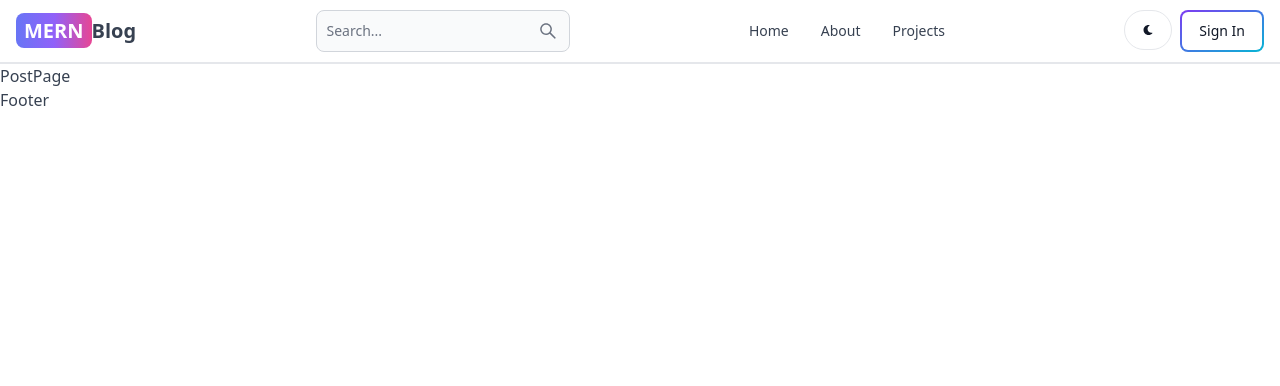
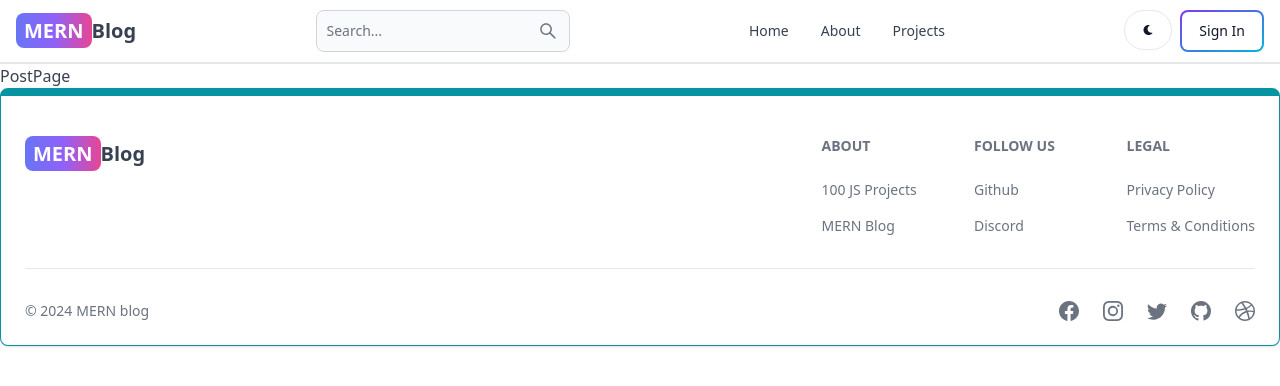
Before and after one commit to marco-soria/mern-blog-js, a React (Vite) app in the folder client/: page /post/1 in a window 1280 px wide. Shown: the top 386 px of the page. Built offline with nearby package versions, Linux system fonts and the light colour scheme; no server answers.

Commit message:
added Footer

```diff
--- a/client/src/components/Footer.jsx
+++ b/client/src/components/Footer.jsx
@@ -1,7 +1,82 @@
-import React from 'react'
+import { Footer as FooterFlowbite } from 'flowbite-react';
+import { Link } from 'react-router-dom';
+import { BsFacebook, BsInstagram, BsTwitter, BsGithub, BsDribbble } from 'react-icons/bs';
 
 export const Footer = () => {
   return (
-    <div>Footer</div>
-  )
+    <FooterFlowbite container className='border border-t-8 border-teal-500'>
+      <div className='w-full max-w-7xl mx-auto'>
+        <div className='grid w-full justify-between sm:flex md:grid-cols-1'>
+          <div className='mt-5'>
+            <Link
+              to='/'
+              className='self-center whitespace-nowrap text-lg sm:text-xl font-semibold dark:text-white'
+            >
+              <span className='px-2 py-1 bg-gradient-to-r from-indigo-500 via-purple-500 to-pink-500 rounded-lg text-white'>
+                MERN
+              </span>
+              Blog
+            </Link>
+          </div>
+          <div className='grid grid-cols-2 gap-8 mt-4 sm:grid-cols-3 sm:gap-6'>
+            <div>
+              <FooterFlowbite.Title title='About' />
+              <FooterFlowbite.LinkGroup col>
+                <FooterFlowbite.Link
+                  href='#'
+                  target='_blank'
+                  rel='noopener noreferrer'
+                >
+                  100 JS Projects
+                </FooterFlowbite.Link>
+                <FooterFlowbite.Link
+                  href='/about'
+                  target='_blank'
+                  rel='noopener noreferrer'
+                >
+                  MERN Blog
+                </FooterFlowbite.Link>
+              </FooterFlowbite.LinkGroup>
+            </div>
+            <div>
+              <FooterFlowbite.Title title='Follow us' />
+              <FooterFlowbite.LinkGroup col>
+                <FooterFlowbite.Link
+                  href='#'
+                  target='_blank'
+                  rel='noopener noreferrer'
+                >
+                  Github
+                </FooterFlowbite.Link>
+                <FooterFlowbite.Link href='#'>Discord</FooterFlowbite.Link>
+              </FooterFlowbite.LinkGroup>
+            </div>
+            <div>
+              <FooterFlowbite.Title title='Legal' />
+              <FooterFlowbite.LinkGroup col>
+                <FooterFlowbite.Link href='#'>Privacy Policy</FooterFlowbite.Link>
+                <FooterFlowbite.Link href='#'>Terms &amp; Conditions</FooterFlowbite.Link>
+              </FooterFlowbite.LinkGroup>
+            </div>
+          </div>
+        </div>
+        <FooterFlowbite.Divider />
+        <div className='w-full sm:flex sm:items-center sm:justify-between'>
+          <FooterFlowbite.Copyright
+            href='#'
+            by="MERN blog"
+            year={new Date().getFullYear()}
+          />
+          <div className="flex gap-6 sm:mt-0 mt-4 sm:justify-center">
+            <FooterFlowbite.Icon href='#' icon={BsFacebook}/>
+            <FooterFlowbite.Icon href='#' icon={BsInstagram}/>
+            <FooterFlowbite.Icon href='#' icon={BsTwitter}/>
+            <FooterFlowbite.Icon href='#' icon={BsGithub}/>
+            <FooterFlowbite.Icon href='#' icon={BsDribbble}/>
+
+          </div>
+        </div>
+      </div>
+    </FooterFlowbite>
+  );
 }
```
